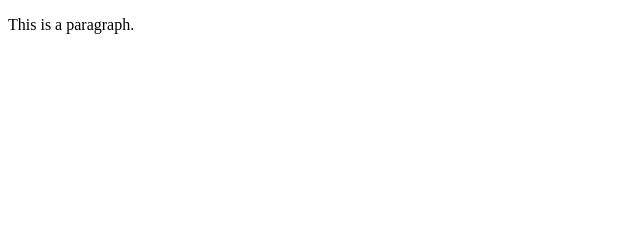
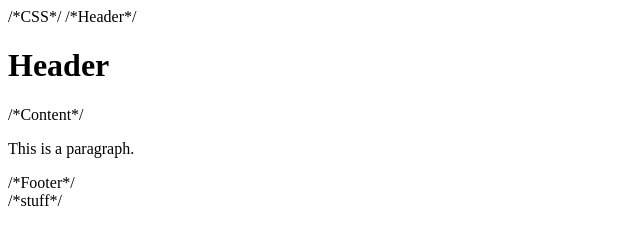
Before and after one commit to ChrisAdamyk/website, a plain HTML site: page main.html in a window 1280 px wide. Shown: the whole page, without its empty margins (0-640 px from the left). Drawn offline with Linux system fonts and the light colour scheme.

Commit message:
Adding external CSS & dividing page

```diff
--- a/main.html
+++ b/main.html
@@ -2,8 +2,24 @@
 <html>
     <head>
         <title>Website</title>
+
+        /*CSS*/
+        <link href="css/styles.css" type="text/css" rel="stylesheet">
     </head>
     <body>
-        <p>This is a paragraph.</p>
+        /*Header*/
+        <div id="header">
+            <h1>Header</h1>
+        </div>
+
+        /*Content*/
+        <div id="content">
+            <p>This is a paragraph.</p>
+        </div>
+
+        /*Footer*/
+        <div id="footer">
+            /*stuff*/
+        </div>
     </body>
 </html>
```
